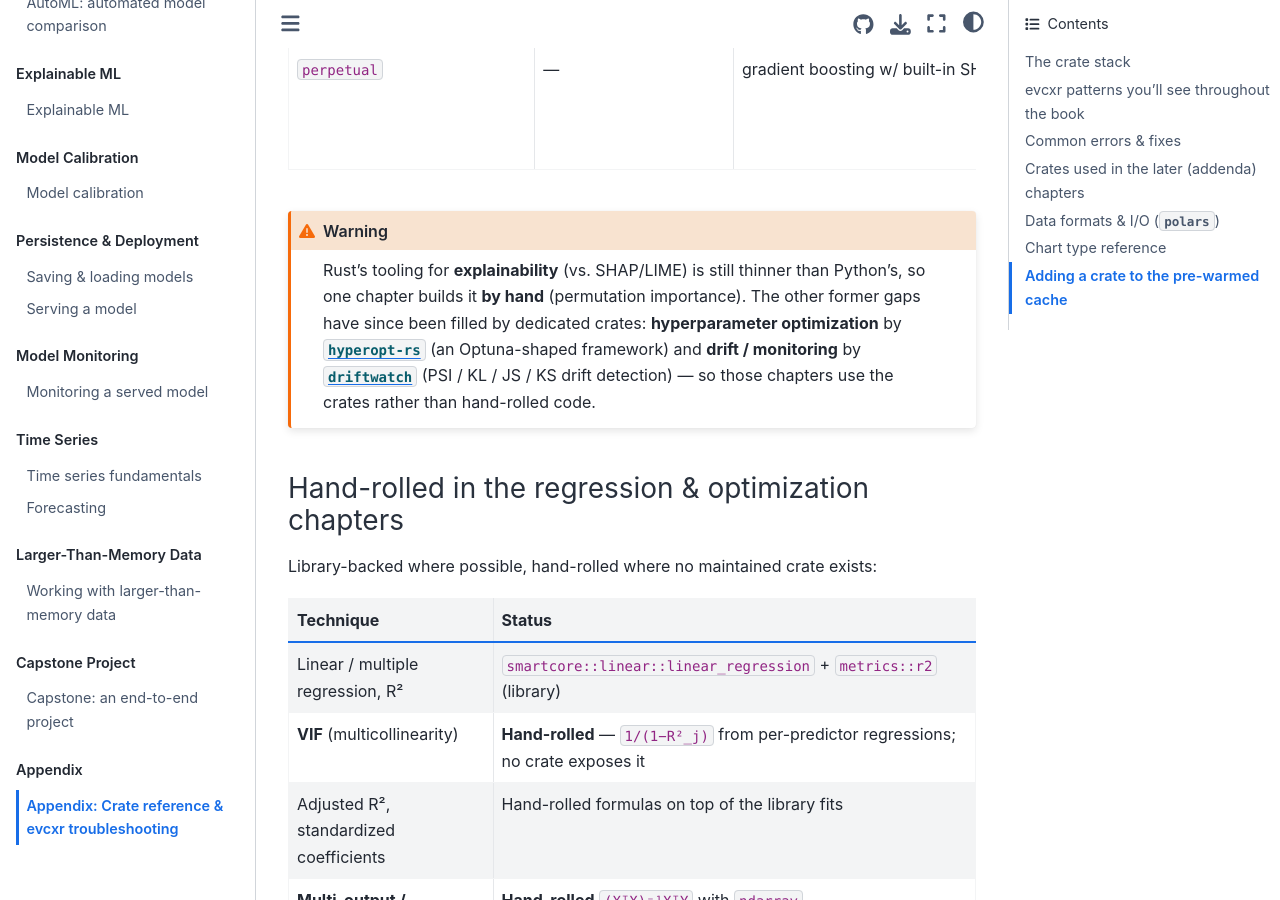
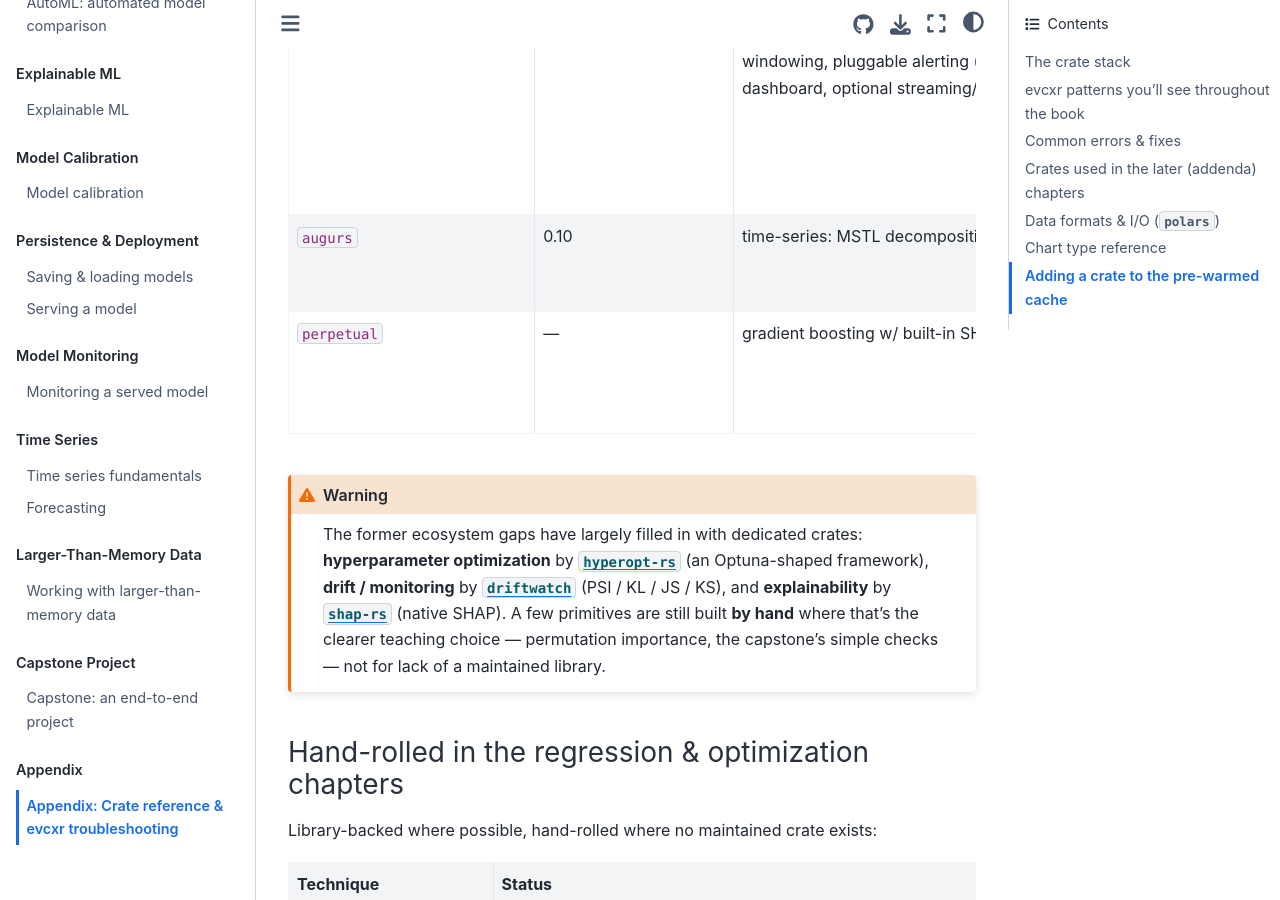
Before and after one commit to mi7plus/rust-ml-guide, a Jupyter Book: the page built from book/appendix/crate-reference.md, in a window 1280 px wide and 900 px high, scrolled down 6663 px. Built offline with Jupyter Book 1.0.4 settings and Sphinx 7.4.7 and the Sphinx Book theme 1.1.4, drawn with Linux system fonts in a browser that asks for light colours; some of the changed text lies outside the part shown.

Commit message:
Use shap-rs for SHAP in the explainability chapter
Replace the older rust_shap Kernel SHAP with the native shap-rs crate (0.1.0):

- 07-explainability/model-interpretability: wrap the model in shap-rs's batch
  FnModel and explain with KernelExplainer (local accuracy holds:
  base + sum(shap) = prediction); add a global-SHAP-importance cell that renders
  the crate's native global_bar SVG (the chapter's first visual); keep the
  hand-rolled permutation-importance baseline and the shapley toy game; update
  the maturity note.
- appendix/crate-reference.md: replace the rust_shap row with shap-rs, reframe
  shapley, and update the explainability maturity warning.
- 12-capstone/end-to-end-project: retrospective now notes SHAP is no longer a
  hand-rolled gap (its permutation importance is a deliberate simplicity choice).

Default features are pure Rust (ndarray 0.16 + rand); the burn/json adapters are
opt-in. Explainability chapter verified green in the evcxr kernel (SVG renders).

Co-Authored-By: Claude Opus 4.8 <noreply@anthropic.com>

````diff
--- a/book/appendix/crate-reference.md
+++ b/book/appendix/crate-reference.md
@@ -110,8 +110,8 @@ on them.
 | `tpe` | 0.3 | Tree-structured Parzen Estimator (Bayesian HPO) | Focused single-algorithm crate; now used *through* `hyperopt-rs`'s `TpeSampler` rather than directly |
 | `hyperopt-rs` | 0.1 | Optuna-shaped HPO framework (facade over hyperopt-core/samplers/pruners/storage): define-by-run `Study` + `trial.suggest_*`, interchangeable `GridSampler`/`RandomSampler`/`TpeSampler`/`CmaEsSampler`, median/ASHA pruning, in-memory + SQLite storage, local-parallel (`optimize_parallel`) and multi-machine distributed execution | Newer, single-author; the first full HPO *framework* in Rust (vs. Optuna). Pure Rust — pulls `tpe` + bundled SQLite via `rusqlite`, no system libraries needed |
 | `automl` | git (`cmccomb/rust-automl`) | model-zoo comparison + CV | **git-only, smaller scope than auto-sklearn/TPO; active dev** |
-| `rust_shap` | 0.1 | model-agnostic Kernel SHAP | **Early-stage (0.1.x)** |
-| `shapley` | 0.1 | general Shapley-value calculator (not ML-specific) | **Early-stage; conceptual building block** |
+| `shap-rs` | 0.1 | native SHAP: exact interventional, Kernel (constrained WLS), linear, polynomial **TreeSHAP**, permutation/sampling, gradient/Deep (Burn), exact interaction values; batch `ndarray` models, custom maskers, and plot-ready **SVG** (bar / force / waterfall / beeswarm) | Newer, single-author, but the most complete SHAP in Rust — powers the explainability chapter's Kernel SHAP. Core is pure Rust (`ndarray` 0.16 + `rand`); Burn / JSON adapters are behind features |
+| `shapley` | 0.1 | general Shapley-value calculator (not ML-specific) | Early-stage; used only to illustrate the game-theory concept behind SHAP |
 | `serde` + `bincode` | 1.x | model serialization to/from disk | Solid |
 | `tract-onnx` | 0.22 | load & run ONNX models (consume models trained elsewhere) | Solid |
 | `axum` + `tokio` | 0.7 / 1.x | minimal HTTP inference server | Solid (general web stack, not ML-specific) |
@@ -121,13 +121,14 @@ on them.
 | `perpetual` | — | gradient boosting w/ built-in SHAP/PDP | **Unavailable here — requires nightly Rust; excluded from this stable image** |
 
 ```{warning}
-Rust's tooling for **explainability** (vs. SHAP/LIME) is still thinner than
-Python's, so one chapter builds it **by hand** (permutation importance). The other
-former gaps have since been filled by dedicated crates: **hyperparameter
-optimization** by [`hyperopt-rs`](https://crates.io/crates/hyperopt-rs) (an
-Optuna-shaped framework) and **drift / monitoring** by
-[`driftwatch`](https://crates.io/crates/driftwatch) (PSI / KL / JS / KS drift
-detection) — so those chapters use the crates rather than hand-rolled code.
+The former ecosystem gaps have largely filled in with dedicated crates:
+**hyperparameter optimization** by [`hyperopt-rs`](https://crates.io/crates/hyperopt-rs)
+(an Optuna-shaped framework), **drift / monitoring** by
+[`driftwatch`](https://crates.io/crates/driftwatch) (PSI / KL / JS / KS), and
+**explainability** by [`shap-rs`](https://crates.io/crates/shap-rs) (native SHAP).
+A few primitives are still built **by hand** where that's the clearer teaching
+choice — permutation importance, the capstone's simple checks — not for lack of a
+maintained library.
 ```
 
 ### Hand-rolled in the regression & optimization chapters
````
Also changed, not shown: book/07-explainability/model-interpretability.ipynb, book/12-capstone/end-to-end-project.ipynb.
